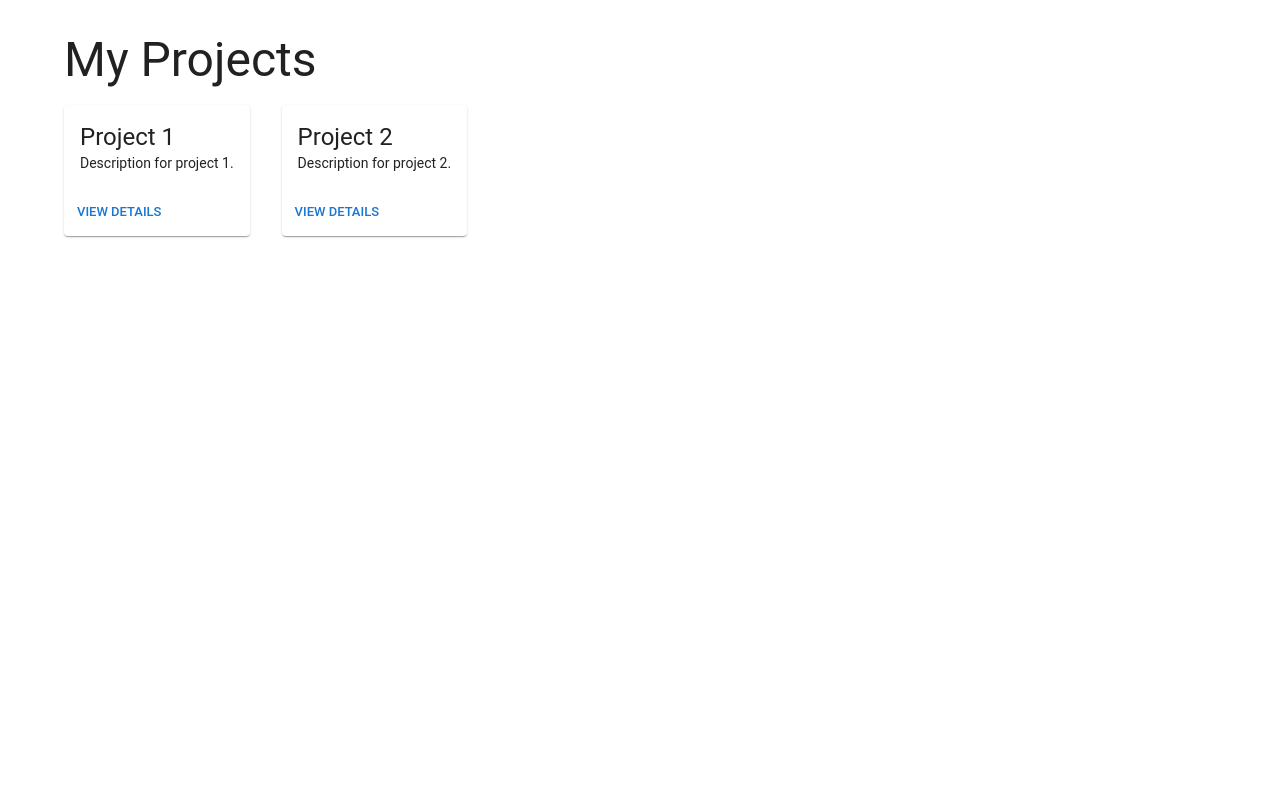
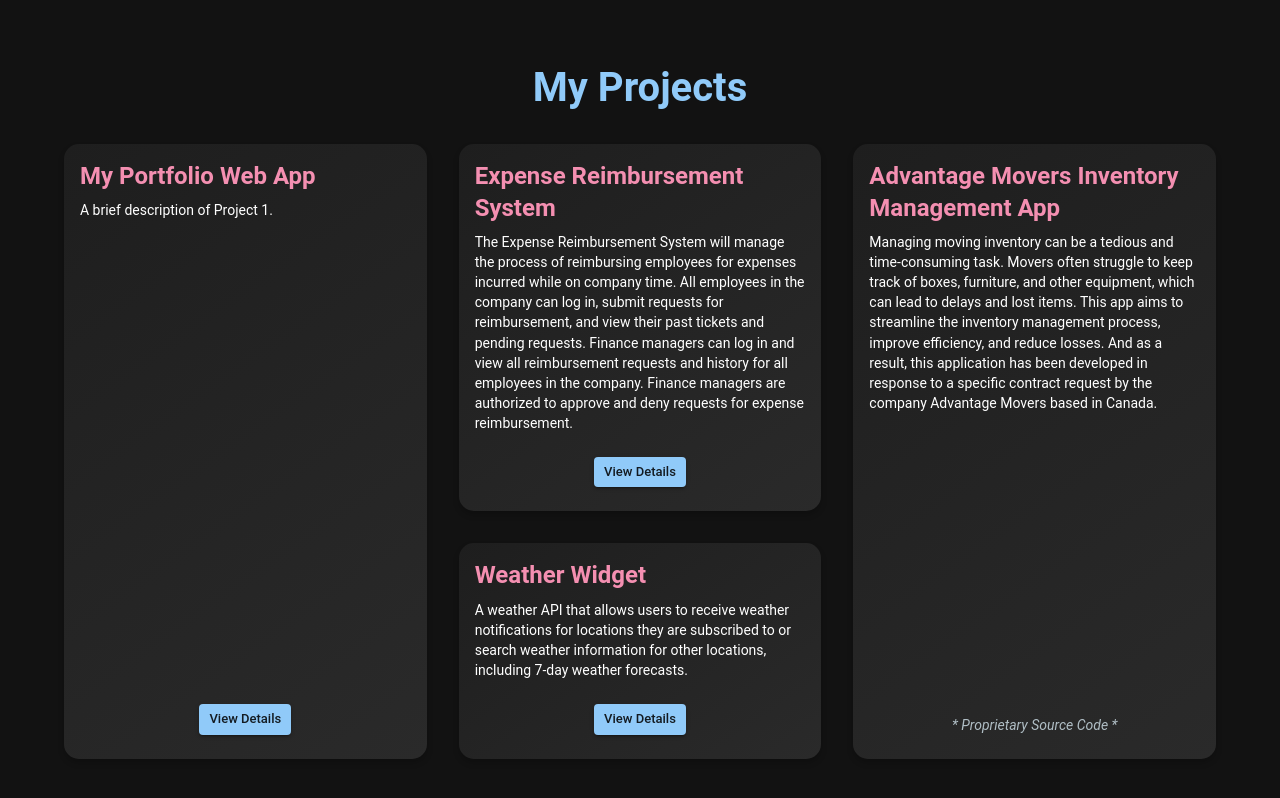
Before and after one commit to alsheikhhusam/PortfolioProject, a Next.js app in the folder my-portfolio/: page /projects in a window 1280 px wide. Shown: the top 798 px of the page. Built offline with nearby package versions, Linux system fonts and the light colour scheme.

Commit message:
Portfolio Design Changes
- Adopted dark theme to site
- About page more visually appealing
- Projects added few more details

```diff
--- a/my-portfolio/pages/projects.js
+++ b/my-portfolio/pages/projects.js
@@ -1,41 +1,99 @@
-import {
-    Grid2,
-    Card,
-    CardContent,
-    Typography,
-    CardActions,
-    Button,
-    Container
-  } from '@mui/material';
+import { Container, Typography, Card, CardContent, CardActions, Button, Box } from '@mui/material';
 
 const projects = [
-    { id: 1, title: 'Project 1', description: 'Description for project 1.' },
-    { id: 2, title: 'Project 2', description: 'Description for project 2.' },
+  { id: 1,
+    title: 'My Portfolio Web App',
+    description: 'A brief description of Project 1.',
+    link: "https://github.com/alsheikhhusam/PortfolioProject"
+  },
+  { id: 2,
+    title: 'Expense Reimbursement System',
+    description: 'The Expense Reimbursement System will manage the process of reimbursing employees for expenses incurred while on company time. All employees in the company can log in, submit requests for reimbursement, and view their past tickets and pending requests. Finance managers can log in and view all reimbursement requests and history for all employees in the company. Finance managers are authorized to approve and deny requests for expense reimbursement.',
+    link: "https://github.com/alsheikhhusam/javasre-devops/tree/Husam_Alsheikh/Husam_Alsheikh/Projects/Expense%20Reimbursement%20System"
+  },
+  { id: 3,
+    title: 'Advantage Movers Inventory Management App',
+    description: 'Managing moving inventory can be a tedious and time-consuming task. Movers often struggle to keep track of boxes, furniture, and other equipment, which can lead to delays and lost items. This app aims to streamline the inventory management process, improve efficiency, and reduce losses. And as a result, this application has been developed in response to a specific contract request by the company Advantage Movers based in Canada.',
+    link: null  //  No link for this project
+  },
+  { id: 4,
+    title: 'Weather Widget',
+    description: 'A weather API that allows users to receive weather notifications for locations they are subscribed to or search weather information for other locations, including 7-day weather forecasts.',
+    link: "https://github.com/alsheikhhusam/javasre-devops-project2/tree/dev"
+  },
 ];
 
 export default function Projects() {
   return (
-      <Container maxWidth="lg" sx={{ marginTop: '2rem' }}>
-        <Typography variant="h3" gutterBottom>
+    <Container maxWidth="lg" sx={{ py: 8 }}>
+      <Typography
+        variant="h2"
+        gutterBottom
+        sx={{ textAlign: "center", mb: 4, color: "primary.main" }}
+      >
         My Projects
       </Typography>
-        <Grid2 container spacing={4}>
-          {projects.map((project) => (
-            <Grid2 item xs={12} md={6} key={project.id}>
-              <Card>
+
+      <Box
+        sx={{
+          display: 'grid',
+          gridTemplateColumns: { xs: '1fr', sm: 'repeat(2, 1fr)', md: 'repeat(3, 1fr)' },
+          gap: 4,
+        }}
+      >
+        {projects.map((project, index) => (
+          <Card
+            key={project.id}
+            sx={{
+              gridRow: index % 2 === 0 ? 'span 2' : 'span 1', // Staggered heights
+              background: 'linear-gradient(145deg, #1e1e1e, #2a2a2a)',
+              color: 'text.primary',
+              borderRadius: '15px',
+              display: 'flex',
+              flexDirection: 'column',
+              justifyContent: 'space-between',
+              boxShadow: '0 4px 6px rgba(0, 0, 0, 0.2)',
+              transition: 'transform 0.3s ease, box-shadow 0.3s ease',
+              "&:hover": {
+                transform: "translateY(-5px)",
+                boxShadow: "0 8px 15px rgba(0, 0, 0, 0.3)",
+              },
+            }}
+          >
             <CardContent>
-                  <Typography variant="h5">{project.title}</Typography>
+              <Typography variant="h5" gutterBottom color="secondary.main" fontWeight="bold">
+                {project.title}
+              </Typography>
               <Typography variant="body2">{project.description}</Typography>
             </CardContent>
-                <CardActions>
-                  <Button size="small" color="primary">
+
+            <CardActions sx={{ justifyContent: "center", mb: 2 }}>
+              {project.link ? (
+                <Button
+                  size="small"
+                  variant="contained"
+                  color="primary"
+                  href={project.link}
+                  target="_blank"
+                  rel="noopener noreferrer"
+                  sx={{
+                    "&:hover": {
+                      backgroundColor: "secondary.main",
+                      color: "white",
+                    },
+                  }}
+                >
                   View Details
                 </Button>
+              ) : (
+                <Typography variant="body2" color="text.secondary" fontStyle="italic">
+                  * Proprietary Source Code *
+                </Typography>
+              )}
             </CardActions>
           </Card>
-            </Grid2>
         ))}
-        </Grid2>
+      </Box>
     </Container>
   );
 }
--- a/my-portfolio/src/theme.js
+++ b/my-portfolio/src/theme.js
@@ -2,15 +2,29 @@ import { createTheme } from '@mui/material/styles';
 
 const theme = createTheme({
   palette: {
+    mode: 'dark', // Enables dark mode
     primary: {
-      main: '#1976d2',
+      main: '#90caf9',
     },
     secondary: {
-      main: '#dc004e',
+      main: '#f48fb1',
+    },
+    background: {
+      default: '#121212',
+      paper: '#1e1e1e',
+    },
+    text: {
+      primary: '#ffffff',
+      secondary: '#b0bec5',
     },
   },
   typography: {
     fontFamily: 'Roboto, Arial, sans-serif',
+    h1: { fontSize: '3rem', fontWeight: 700 },
+    h2: { fontSize: '2.5rem', fontWeight: 600 },
+    h3: { fontSize: '2rem', fontWeight: 500 },
+    body1: { fontSize: '1rem', lineHeight: 1.6 },
+    button: { textTransform: 'none' },
   },
 });
 
```
Also changed, not shown: my-portfolio/pages/_app.js (+8 -1 lines), my-portfolio/pages/about.js (+55 -5 lines), my-portfolio/pages/contact.js (+72 -15 lines), my-portfolio/pages/index.js (+11 -19 lines), my-portfolio/public/TestPFP.png (added). Lines whose indentation alone changed are shown as unchanged.
